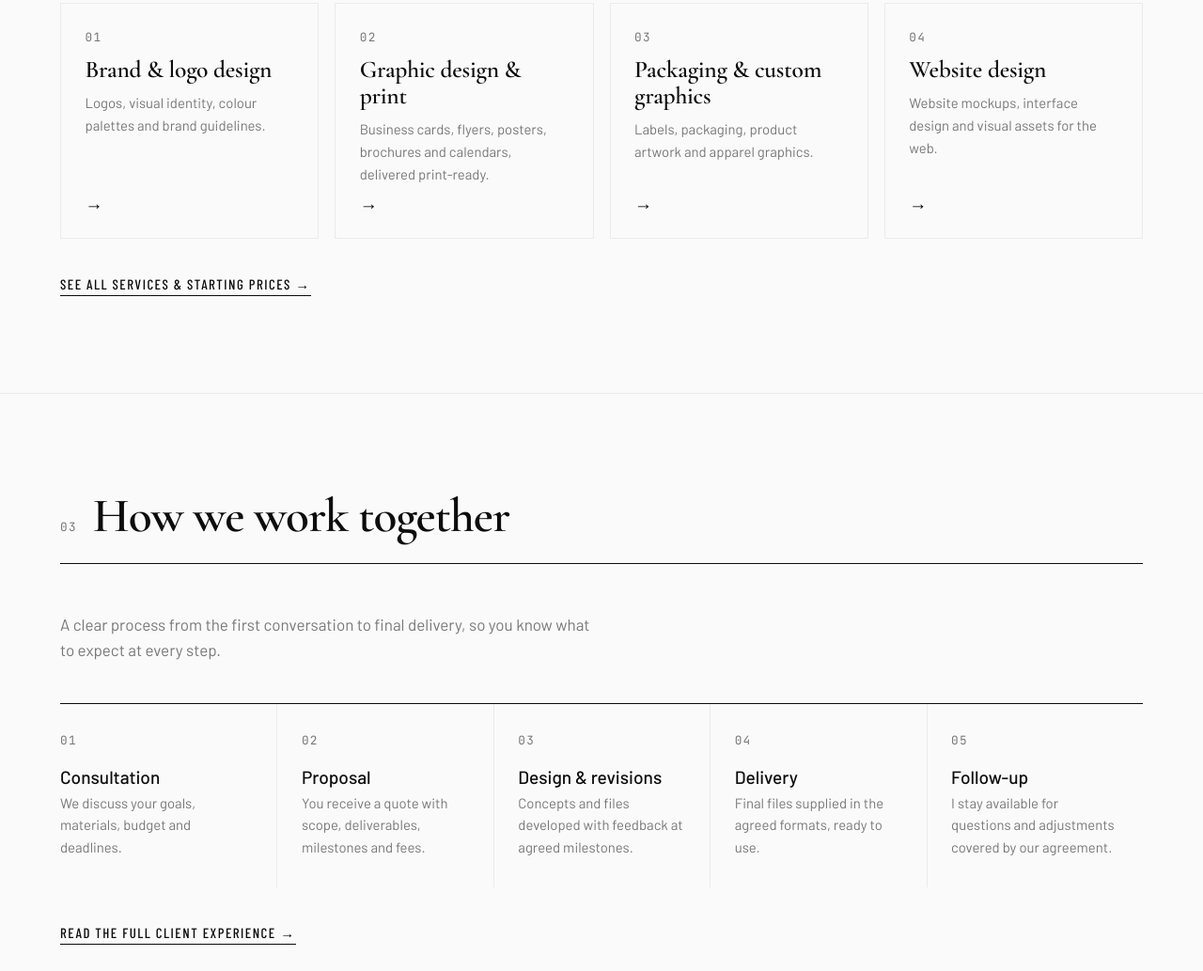
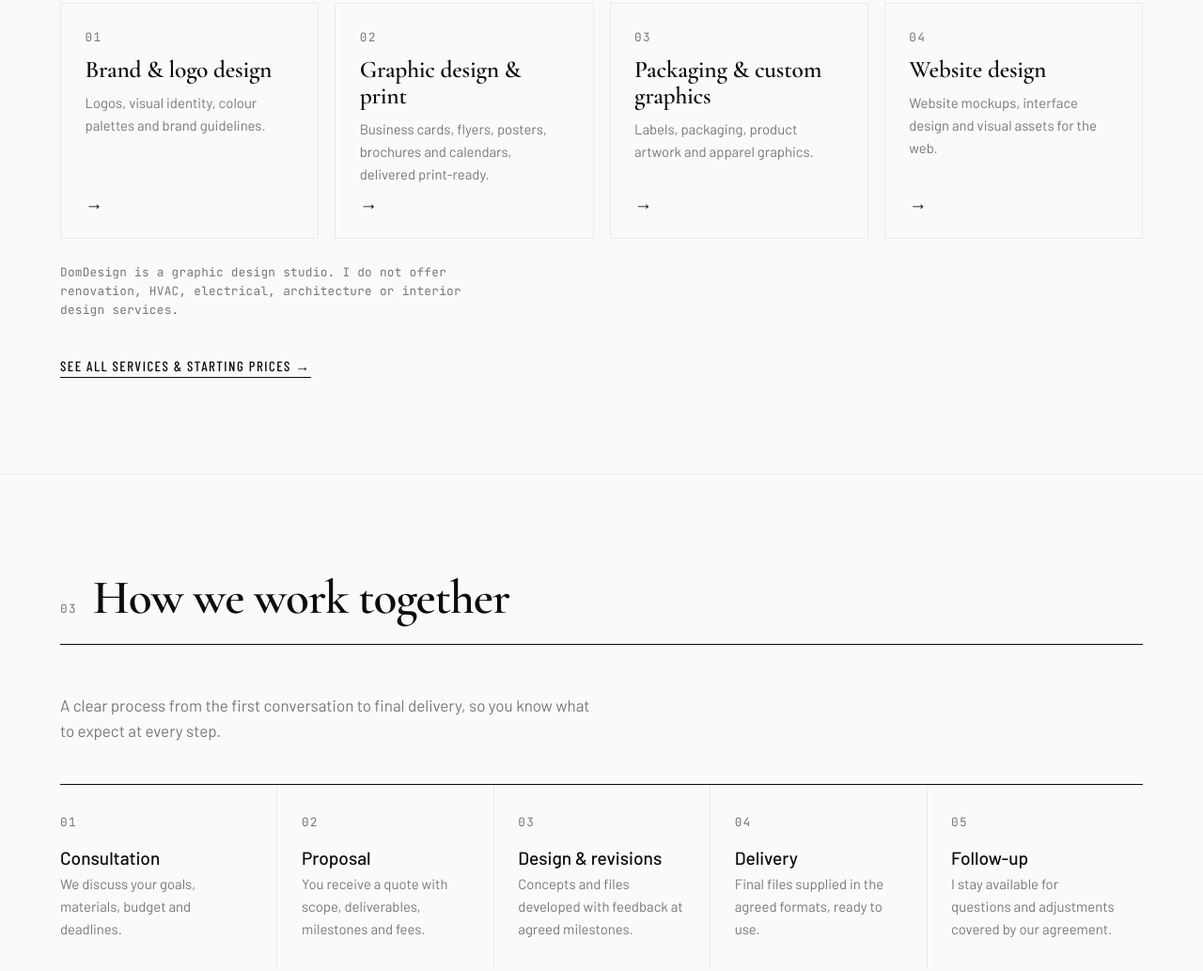
Before and after one commit to digichikmon/domdesign-portfolio, a plain HTML site: page en/index.html in a window 1280 px wide. Shown: the part 1556-2589 px from the top of the page at 94% size. Drawn offline with nearby package versions, Linux system fonts and the light colour scheme; a web font is replaced by a local one.

Commit message:
Add scope note: graphic design only, no renovation/HVAC/interior design (EN + FR)
Co-Authored-By: Claude Opus 5.5 <noreply@anthropic.com>
Claude-Session: https://claude.ai/code/session_01WuFRQRM597uLbw3M9TSTJm

```diff
--- a/en/index.html
+++ b/en/index.html
@@ -24,7 +24,7 @@
   <link href="https://fonts.googleapis.com/css2?family=Cormorant+Garamond:ital,wght@0,400;0,500;0,600;1,400;1,500;1,600&family=Barlow:wght@300;400;500;600&family=Barlow+Condensed:wght@300;400;500&family=JetBrains+Mono:wght@400;500&display=swap" rel="stylesheet" />
 
   <link rel="stylesheet" href="https://cdnjs.cloudflare.com/ajax/libs/font-awesome/6.5.1/css/all.min.css" />
-  <link rel="stylesheet" href="../style.css?v=20261114-6" />
+  <link rel="stylesheet" href="../style.css?v=20261115-1" />
 </head>
 <body>
 
@@ -127,6 +127,8 @@
           <li><a class="service-tile" href="services.html"><span class="service-tile-no">03</span><h3 class="service-tile-title">Packaging &amp; custom graphics</h3><p class="service-tile-desc">Labels, packaging, product artwork and apparel graphics.</p><span class="service-tile-arrow" aria-hidden="true">&#8594;</span></a></li>
           <li><a class="service-tile" href="services.html"><span class="service-tile-no">04</span><h3 class="service-tile-title">Website design</h3><p class="service-tile-desc">Website mockups, interface design and visual assets for the web.</p><span class="service-tile-arrow" aria-hidden="true">&#8594;</span></a></li>
         </ul>
+
+        <p class="scope-note js-reveal">DomDesign is a graphic design studio. I do not offer renovation, HVAC, electrical, architecture or interior design services.</p>
 
         <p class="home-more js-reveal"><a class="text-link" href="services.html">See all services &amp; starting prices <span aria-hidden="true">&#8594;</span></a></p>
       </div>
--- a/style.css
+++ b/style.css
@@ -2110,6 +2110,17 @@ summary::-webkit-details-marker { display: none; }
 
 .home-more { margin-top: 2rem; }
 
+/* Scope note: what the studio does not offer (SEO / AI classification) */
+.scope-note {
+  max-width: 60ch;
+  margin-top: 1.5rem;
+  font-family: var(--ff-mono);
+  font-size: var(--fs-xs);
+  line-height: var(--lh-base);
+  letter-spacing: 0.02em;
+  color: var(--c-muted);
+}
+
 .text-link {
   font-family: var(--ff-label);
   font-size: var(--fs-sm);
```
Also changed, not shown: en/services.html (+2 -1 lines), fr/index.html (+3 -1 lines), fr/services.html (+2 -1 lines).
